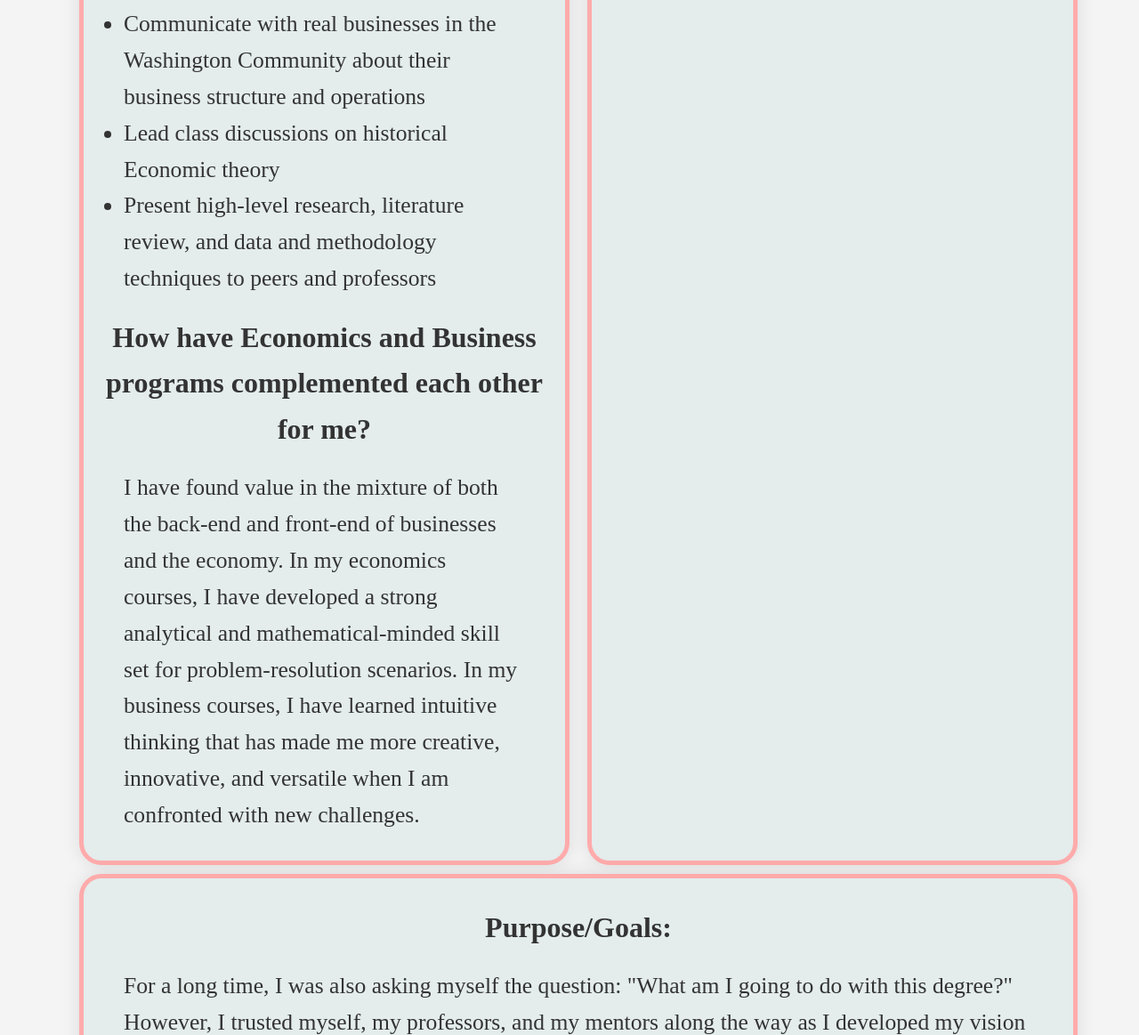
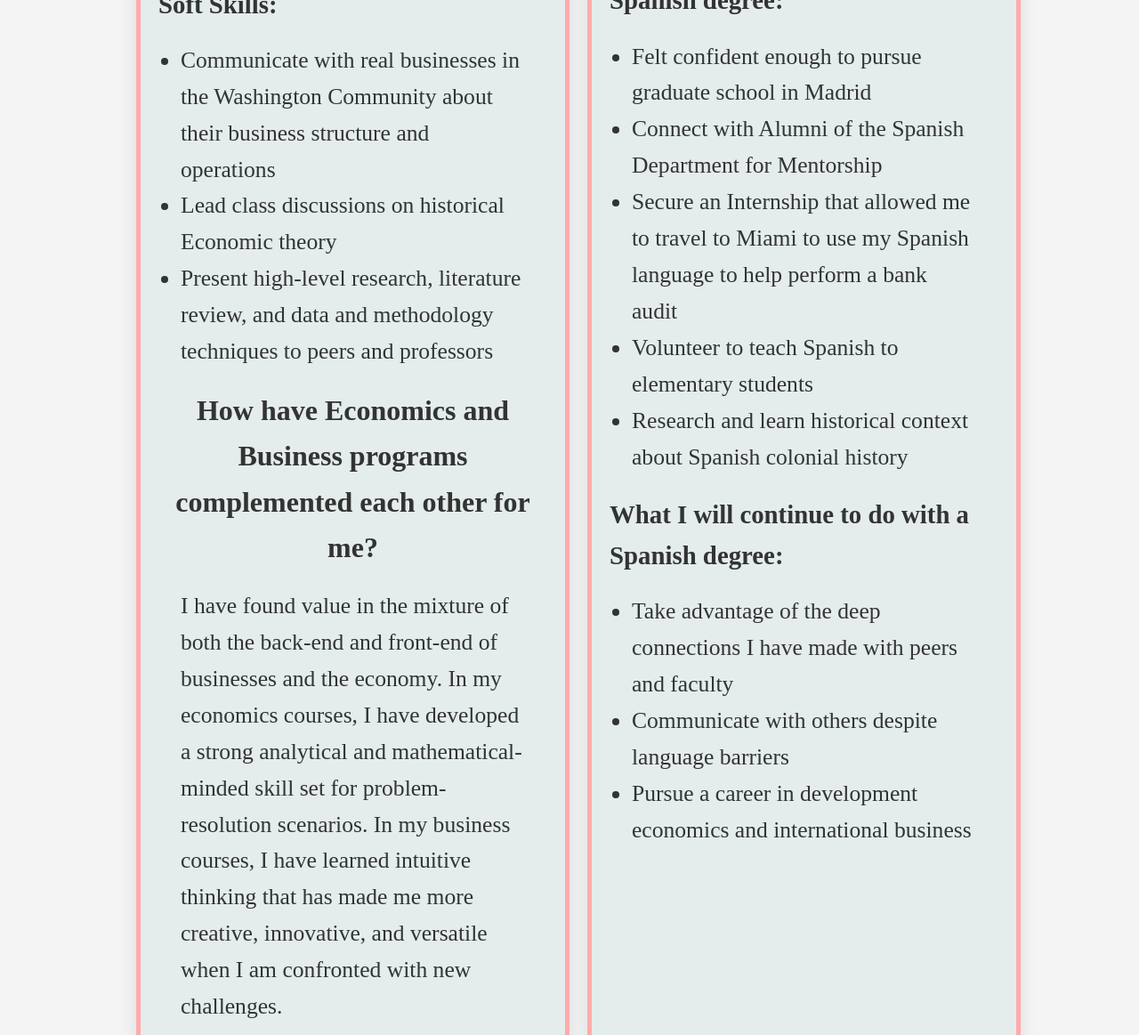
Before and after one commit to adalynncherry/Finalproject, a plain HTML site: page education.html in a window 1280 px wide. Shown: the part 1443-2606 px from the top of the page at 89% size. Drawn offline with Linux system fonts and the light colour scheme; files that its build step writes are made by us from their sources.

Commit message:
Add files via upload

```diff
--- a/education.html
+++ b/education.html
@@ -9,6 +9,8 @@
     <style>
 
 .major {
+    width:80%;
+    margin:auto;
     padding-left: 25px;
     padding-right: 25px;
     margin-top: 30px;
@@ -171,7 +173,7 @@
         <div class="main-content">
             <div class="major">
              <div class="economics">
-                <h2>Economics and Business Administration</h2>
+                <h2>Economics/Business Administration</h2>
                  <p>Through my Economics and Business Studies, I have learned several hard and soft skills that I feel have prepared me for future success.</p>
 
                  <p>My four years thus far have provided me with a diverse skill set that has shaped me into a confident and impactful member of our campus community and the communities I have entered since being at Washington &amp; Jefferson College.</p>
@@ -194,6 +196,27 @@
             </div>
             <div class="spanish">
                 <h2>Spanish</h2>
+                <p>I was fortunate enough to have the opportunity to major in Spanish during my time at W&amp;J. I originally only planned on minoring because of the requirement to study abroad, and my commitment as a member of our basketball team kept me from being able to leave W&amp;J for an entire semester. </p>
+                <p>Due to COVID19, the study abroad requirement was waived so I was able to become a Spanish major, and I would not be who I am today if it wasn’t for this opportunity. Pursuing a degree in Spanish at Washington &amp; Jefferson has built my skillset and prepared me for several opportunities.</p>
+
+                <h3>What I have done that I wouldn’t have been able to do without my Spanish degree: </h3>
+
+                <ul>
+                    <li>Felt confident enough to pursue graduate school in Madrid</li>
+                    <li>Connect with Alumni of the Spanish Department for Mentorship</li>
+                    <li>Secure an Internship that allowed me to travel to Miami to use my Spanish language to help perform a bank audit</li>
+                    <li>Volunteer to teach Spanish to elementary students</li>
+                    <li>Research and learn historical context about Spanish colonial history</li>
+                </ul>
+
+                <h3>What I will continue to do with a Spanish degree:</h3>
+                <ul>
+                    <li>Take advantage of the deep connections I have made with peers and faculty </li>
+                    <li>Communicate with others despite language barriers</li>
+                    <li>Pursue a career in development economics and international business </li>
+
+                </ul>
+
                 </div>
             <div class="purpose">
                 <h2>Purpose/Goals:</h2>
```
